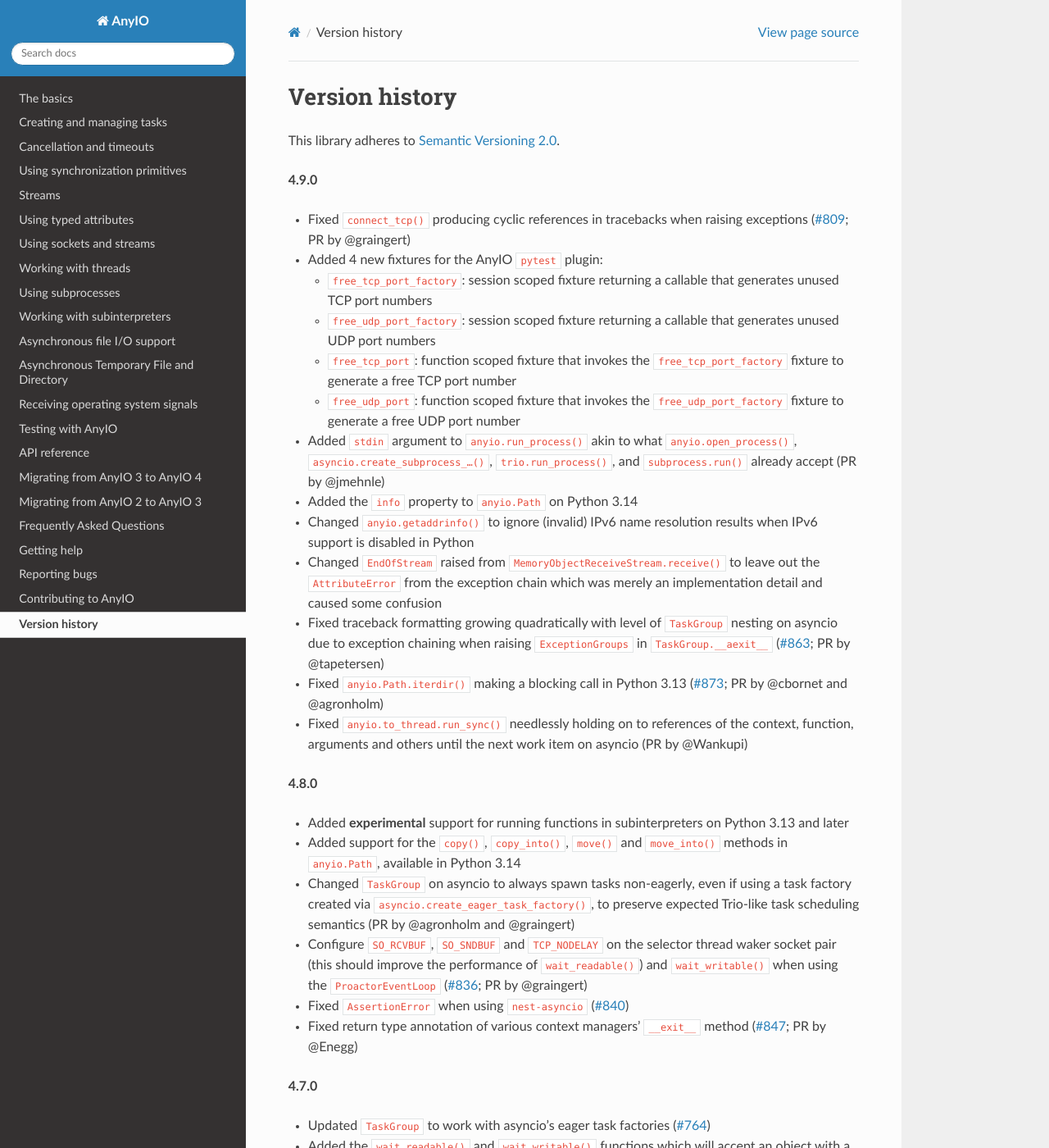
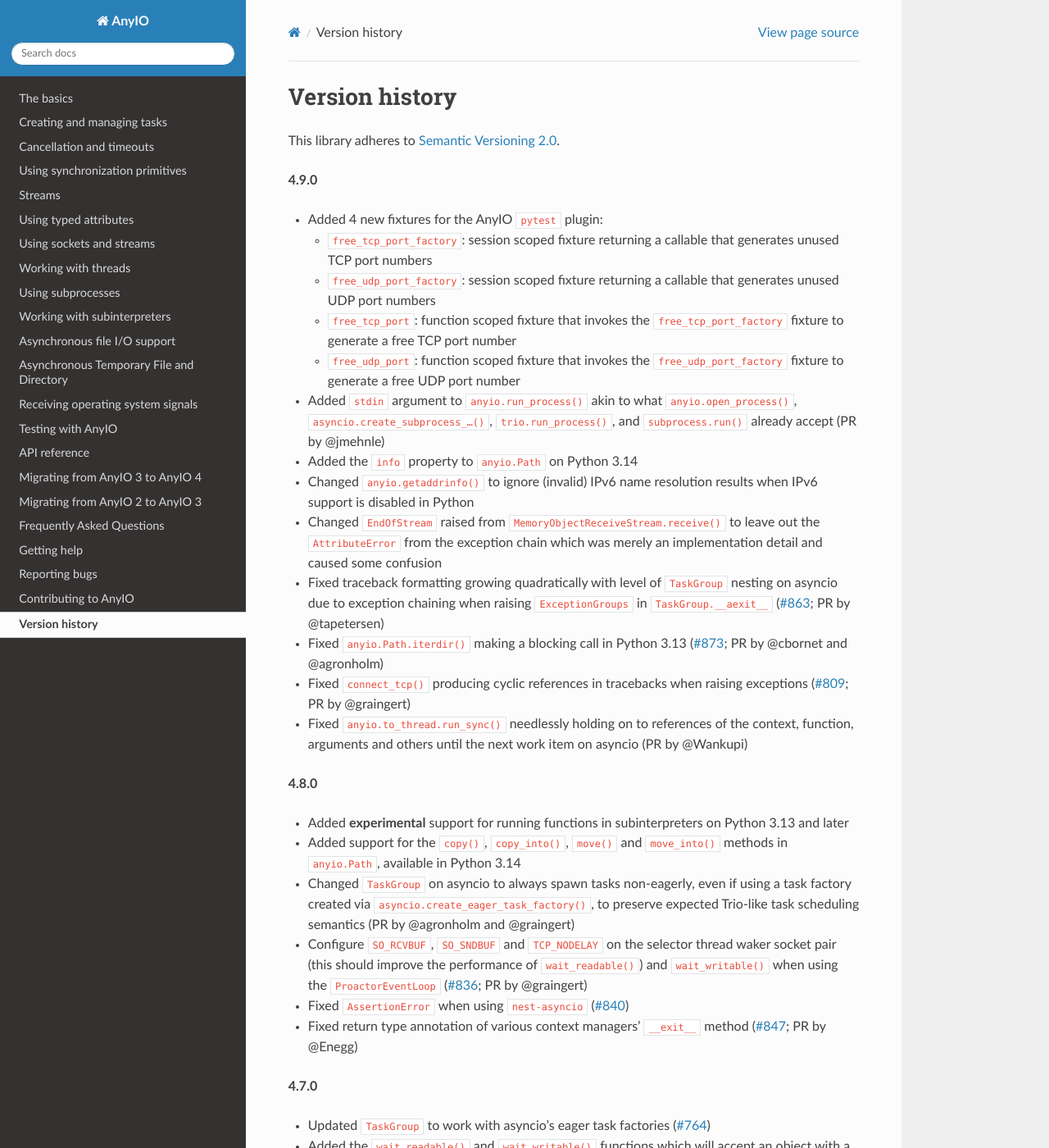
Before and after one commit to agronholm/anyio, a Sphinx documentation site: the page built from docs/versionhistory.rst, in a window 1280 px wide and 1400 px high. Shown: the whole window at 82% size. Built offline with Sphinx 7.4.7 and the Read the Docs theme 3.1.0, drawn with Linux system fonts in a browser that asks for light colours; the version number could not be read and is left out; some of the changed lines change nothing that is shown.

Commit message:
Moved one changelog entry

```diff
--- a/docs/versionhistory.rst
+++ b/docs/versionhistory.rst
@@ -5,8 +5,6 @@
 
 **4.9.0**
 
-- Fixed ``connect_tcp()`` producing cyclic references in tracebacks when raising
-  exceptions (`#809 <https://github.com/agronholm/anyio/pull/809>`_; PR by @graingert)
 - Added 4 new fixtures for the AnyIO ``pytest`` plugin:
 
   * ``free_tcp_port_factory``: session scoped fixture returning a callable that
@@ -33,6 +31,8 @@
 - Fixed ``anyio.Path.iterdir()`` making a blocking call in Python 3.13
   (`#873 <https://github.com/agronholm/anyio/issues/873>`_; PR by @cbornet and
   @agronholm)
+- Fixed ``connect_tcp()`` producing cyclic references in tracebacks when raising
+  exceptions (`#809 <https://github.com/agronholm/anyio/pull/809>`_; PR by @graingert)
 - Fixed ``anyio.to_thread.run_sync()`` needlessly holding on to references of the
   context, function, arguments and others until the next work item on asyncio
   (PR by @Wankupi)
```
